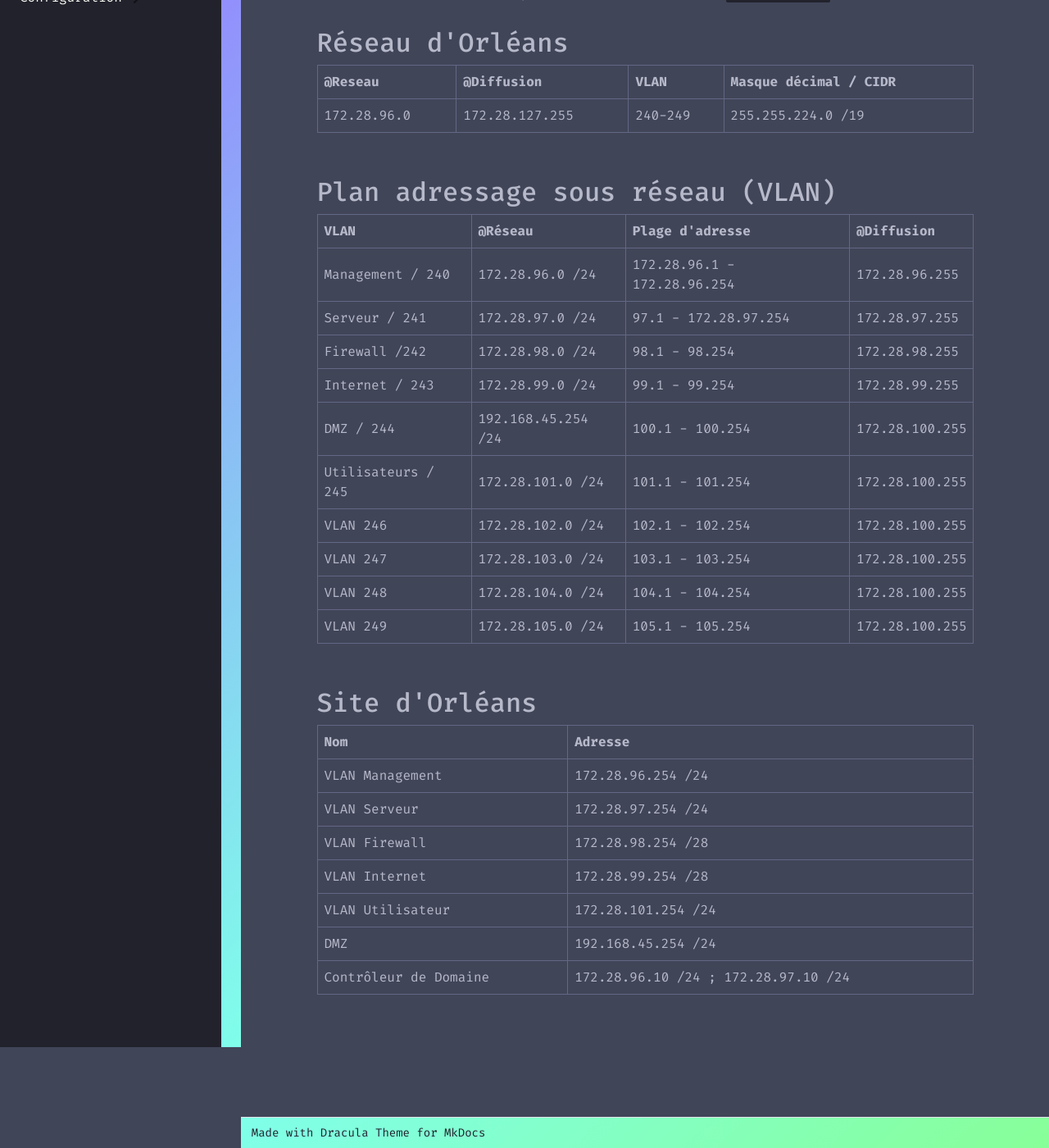
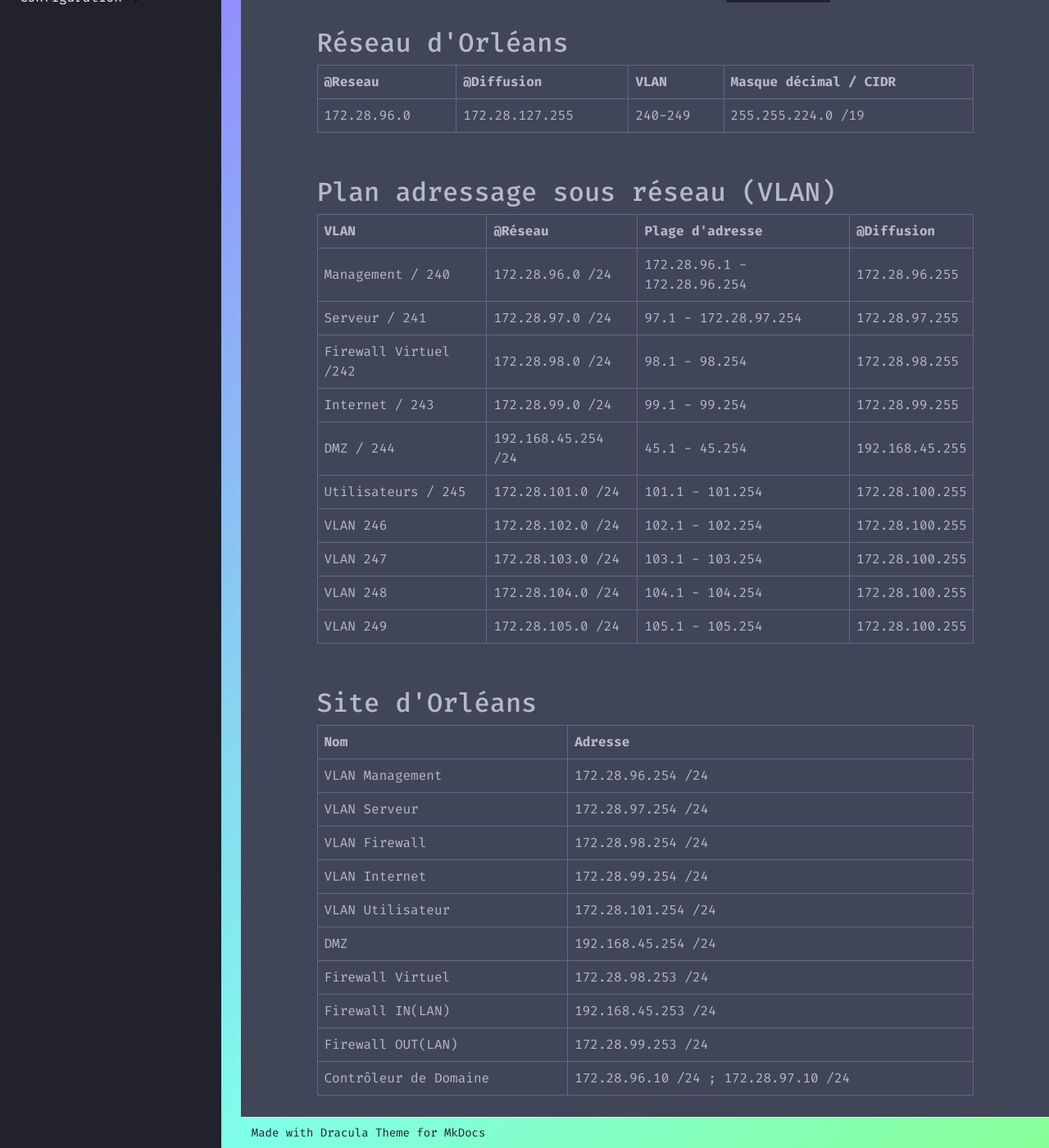
Before and after one commit to eRaETatsuya/OrleansSIO.github.io, an MkDocs documentation site: the page built from docs/index.md, in a window 1280 px wide and 1400 px high, scrolled down 178 px. Shown: the whole window at 82% size. Built offline with MkDocs 1.6.1 and Material for MkDocs 9.7.7, drawn with Linux system fonts in a browser that asks for light colours.

Commit message:
Update index.md

```diff
--- a/docs/index.md
+++ b/docs/index.md
@@ -16,9 +16,9 @@
 |-----------|---------|-----------------|-----------|
 |Management / 240|172.28.96.0 /24| 172.28.96.1 - 172.28.96.254 | 172.28.96.255|
 |  Serveur / 241 | 172.28.97.0 /24| 97.1 - 172.28.97.254 |172.28.97.255|
-|  Firewall /242 |  172.28.98.0 /24 | 98.1 - 98.254 |172.28.98.255|
+|  Firewall Virtuel /242 |  172.28.98.0 /24 | 98.1 - 98.254 |172.28.98.255|
 |  Internet / 243 |  172.28.99.0 /24 | 99.1 - 99.254 | 172.28.99.255 |
-|  DMZ / 244 | 192.168.45.254 /24 | 100.1 - 100.254 | 172.28.100.255 |
+|  DMZ / 244 | 192.168.45.254 /24 | 45.1 - 45.254 | 192.168.45.255 |
 |  Utilisateurs / 245 | 172.28.101.0 /24 | 101.1 - 101.254 | 172.28.100.255 |
 |  VLAN 246 | 172.28.102.0 /24 | 102.1 - 102.254 | 172.28.100.255 |
 |  VLAN 247 | 172.28.103.0 /24 | 103.1 - 103.254 | 172.28.100.255 |
@@ -32,8 +32,11 @@
 |-----------|---------|
 |VLAN Management|172.28.96.254 /24|
 |VLAN Serveur |172.28.97.254 /24|
-|VLAN Firewall |172.28.98.254 /28|
-|VLAN Internet |172.28.99.254 /28|
+|VLAN Firewall |172.28.98.254 /24|
+|VLAN Internet |172.28.99.254 /24|
 |VLAN Utilisateur |172.28.101.254 /24|
 |DMZ|192.168.45.254 /24|
+|Firewall Virtuel|172.28.98.253 /24|
+|Firewall IN(LAN)|192.168.45.253 /24|
+|Firewall OUT(LAN)|172.28.99.253 /24|
 |Contrôleur de Domaine|172.28.96.10 /24 ; 172.28.97.10 /24|
```
